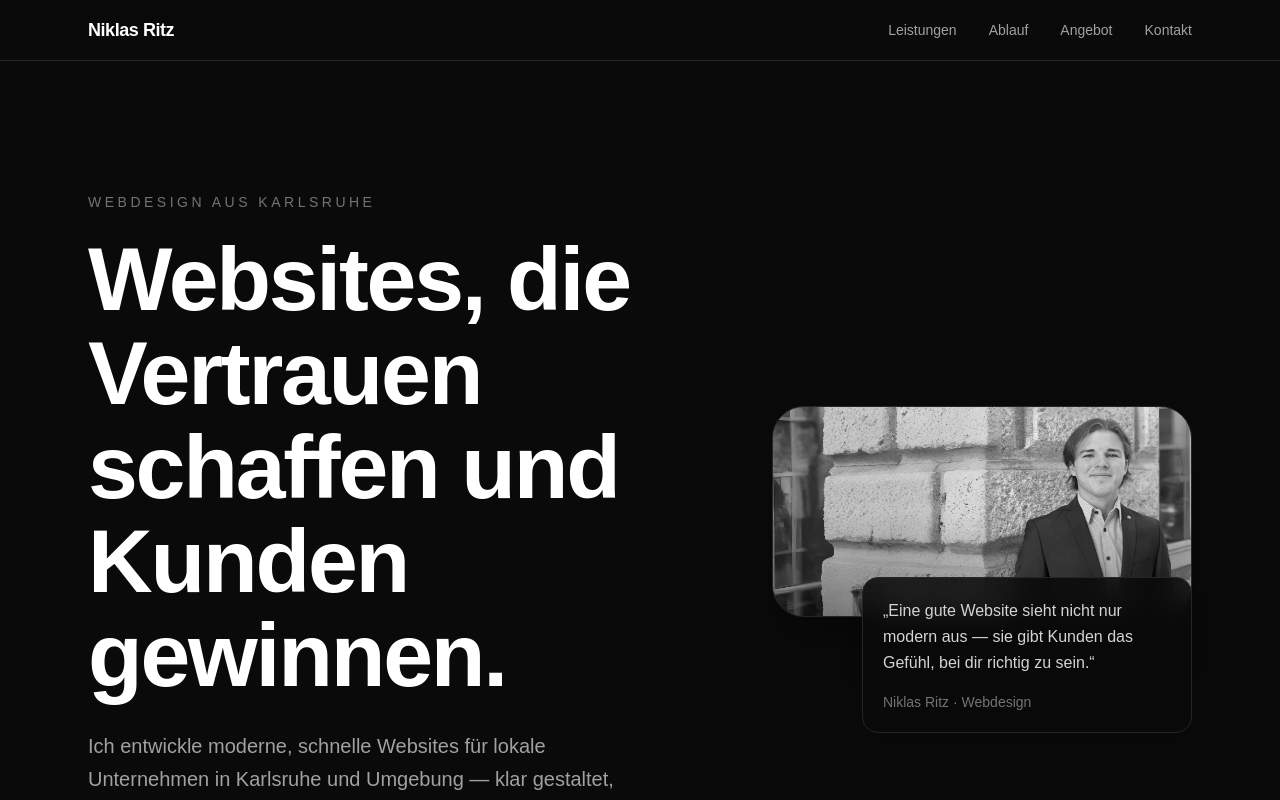
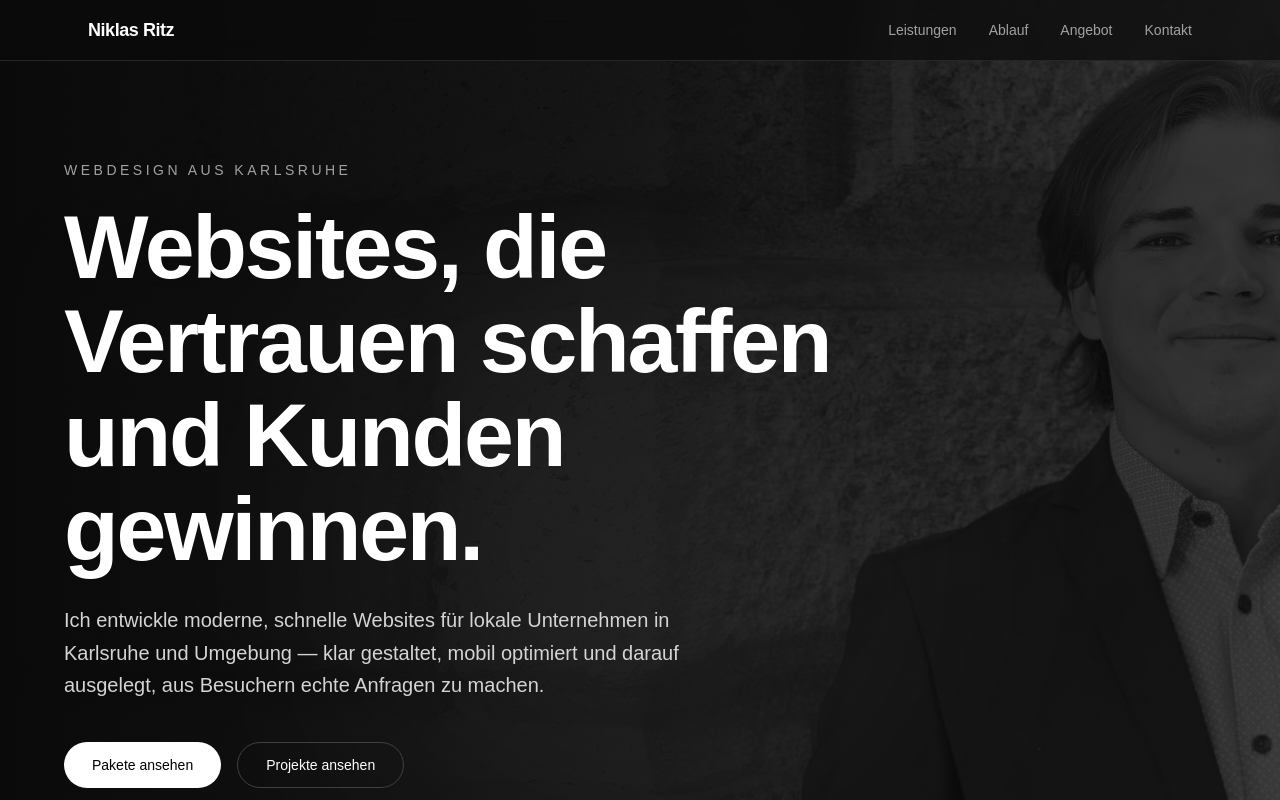
Before and after one commit to niklasritzbusiness-creator/niklasritz-website, a Next.js app: page / in a window 1280 px wide. Shown: the top 800 px of the page. Built offline with nearby package versions, Linux system fonts and the light colour scheme.

Commit message:
Hero Section Anpassung v2

```diff
--- a/app/sections/Hero.tsx
+++ b/app/sections/Hero.tsx
@@ -2,17 +2,34 @@ import Image from "next/image"
 
 export default function Hero() {
   return (
-    <section className="relative overflow-hidden px-6 pt-40 pb-32 md:pt-48 md:pb-40 max-w-6xl mx-auto">
-      {/* Cinematic background glow - CSS only, no JS */}
-      <div className="absolute inset-0 -z-10 pointer-events-none">
-        <div className="absolute left-1/2 top-24 h-[420px] w-[420px] -translate-x-1/2 rounded-full bg-white/10 blur-[130px]" />
-        <div className="absolute inset-x-0 bottom-0 h-40 bg-gradient-to-t from-neutral-950 to-transparent" />
-      </div>
+    <section className="relative min-h-screen overflow-hidden px-6 pt-40 pb-24 flex items-center">
+      {/* Background image */}
+      <Image
+        src="/images/niklas-bw.webp"
+        alt="Niklas Ritz Webdesign"
+        fill
+        priority
+        fetchPriority="high"
+        sizes="100vw"
+        className="object-cover object-center grayscale"
+      />
 
-      <div className="grid items-center gap-14 md:grid-cols-[1.1fr_0.9fr]">
-        {/* LEFT CONTENT */}
-        <div>
-          <p className="mb-5 text-sm uppercase tracking-[0.25em] text-neutral-500">
+      {/* Dark overlay for readability */}
+      <div className="absolute inset-0 bg-neutral-950/70" />
+
+      {/* Cinematic gradient */}
+      <div className="absolute inset-0 bg-gradient-to-r from-neutral-950 via-neutral-950/80 to-neutral-950/20" />
+
+      {/* Bottom fade */}
+      <div className="absolute inset-x-0 bottom-0 h-40 bg-gradient-to-t from-neutral-950 to-transparent" />
+
+      {/* Subtle glow */}
+      <div className="absolute left-1/2 top-1/3 h-[420px] w-[420px] -translate-x-1/2 rounded-full bg-white/10 blur-[140px]" />
+
+      {/* Content */}
+      <div className="relative z-10 max-w-6xl mx-auto w-full">
+        <div className="max-w-3xl">
+          <p className="mb-5 text-sm uppercase tracking-[0.25em] text-neutral-400">
             Webdesign aus Karlsruhe
           </p>
 
@@ -27,7 +44,7 @@ export default function Hero() {
             Websites, die Vertrauen schaffen und Kunden gewinnen.
           </h1>
 
-          <p className="mb-10 max-w-2xl text-lg leading-relaxed text-neutral-400 md:text-xl">
+          <p className="mb-10 max-w-2xl text-lg leading-relaxed text-neutral-300 md:text-xl">
             Ich entwickle moderne, schnelle Websites für lokale Unternehmen in
             Karlsruhe und Umgebung — klar gestaltet, mobil optimiert und darauf
             ausgelegt, aus Besuchern echte Anfragen zu machen.
@@ -42,36 +59,16 @@ export default function Hero() {
             </a>
 
             <a
-              href="mailto:kontakt@niklasritz.de?subject=Anfrage%20Webdesign&body=Hallo%20Niklas,%0A%0Aich%20interessiere%20mich%20für%20eine%20moderne%20Website.%0A%0AProjekt/Unternehmen:%20%0AZiel:%20%0AAktuelle%20Website:%20%0A%0AViele%20Grüße"
-              className="inline-flex items-center justify-center rounded-full border border-neutral-700 px-7 py-3 text-sm font-medium text-white transition hover:border-neutral-500 hover:bg-white/5"
+              href="#projekte"
+              className="inline-flex items-center justify-center rounded-full border border-neutral-700 px-7 py-3 text-sm font-medium text-white transition hover:border-neutral-400"
             >
-              Kostenlos anfragen
+              Projekte ansehen
             </a>
           </div>
-        </div>
 
-        {/* RIGHT VISUAL */}
-        <div className="relative mx-auto w-full max-w-[420px] md:mx-0 md:justify-self-end">
-          {/* Image frame */}
-          <div className="relative overflow-hidden rounded-[2rem] border border-neutral-800 bg-neutral-900 shadow-2xl shadow-black/40">
-            <Image
-              src="/images/niklas-bw.webp"
-              alt="Niklas Ritz"
-              width={800}
-              height={1000}
-              priority
-              fetchPriority="high"
-              sizes="(max-width: 768px) 90vw, 420px"
-              className="h-auto w-full grayscale object-cover"
-            />
-
-            {/* subtle overlay for cinematic depth */}
-            <div className="pointer-events-none absolute inset-0 bg-gradient-to-t from-black/40 via-transparent to-white/5" />
-          </div>
-
-          {/* Quote card */}
-          <div className="relative -mt-10 ml-auto max-w-[330px] rounded-2xl border border-neutral-800 bg-neutral-950/85 p-5 shadow-xl backdrop-blur-md">
-            <p className="text-sm leading-relaxed text-neutral-300 md:text-base">
+          {/* Quote */}
+          <div className="mt-14 max-w-xl border-l border-neutral-700 pl-5">
+            <p className="text-base leading-relaxed text-neutral-300 italic">
               „Eine gute Website sieht nicht nur modern aus — sie gibt Kunden
               das Gefühl, bei dir richtig zu sein.“
             </p>
```
